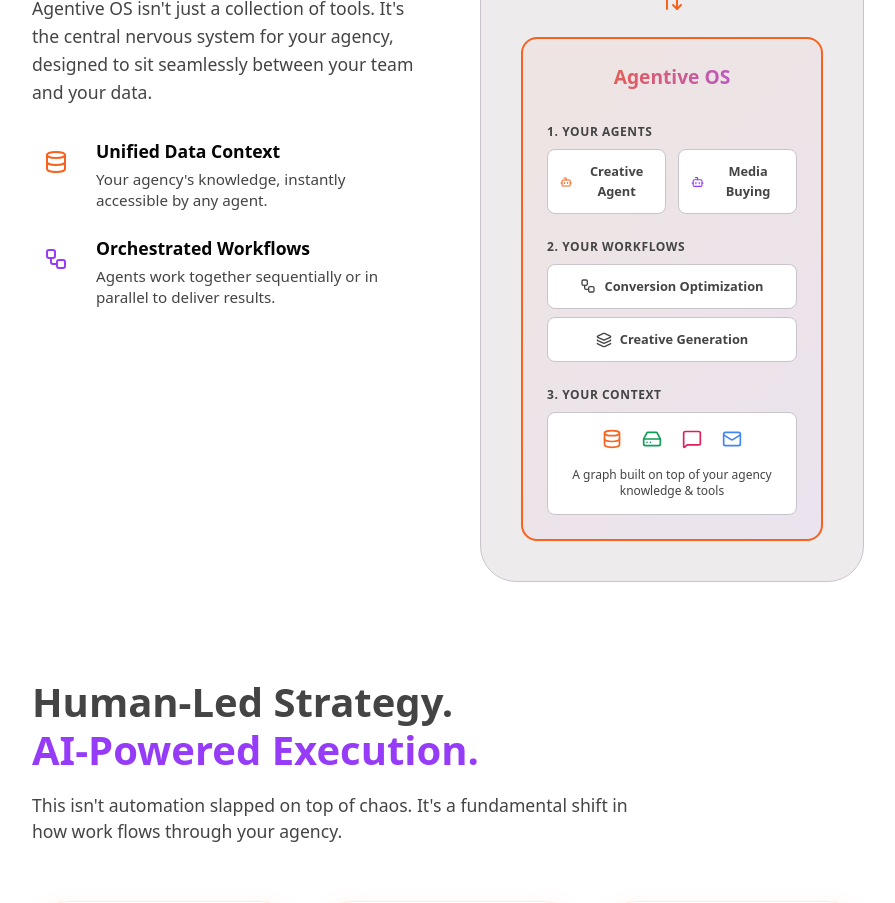
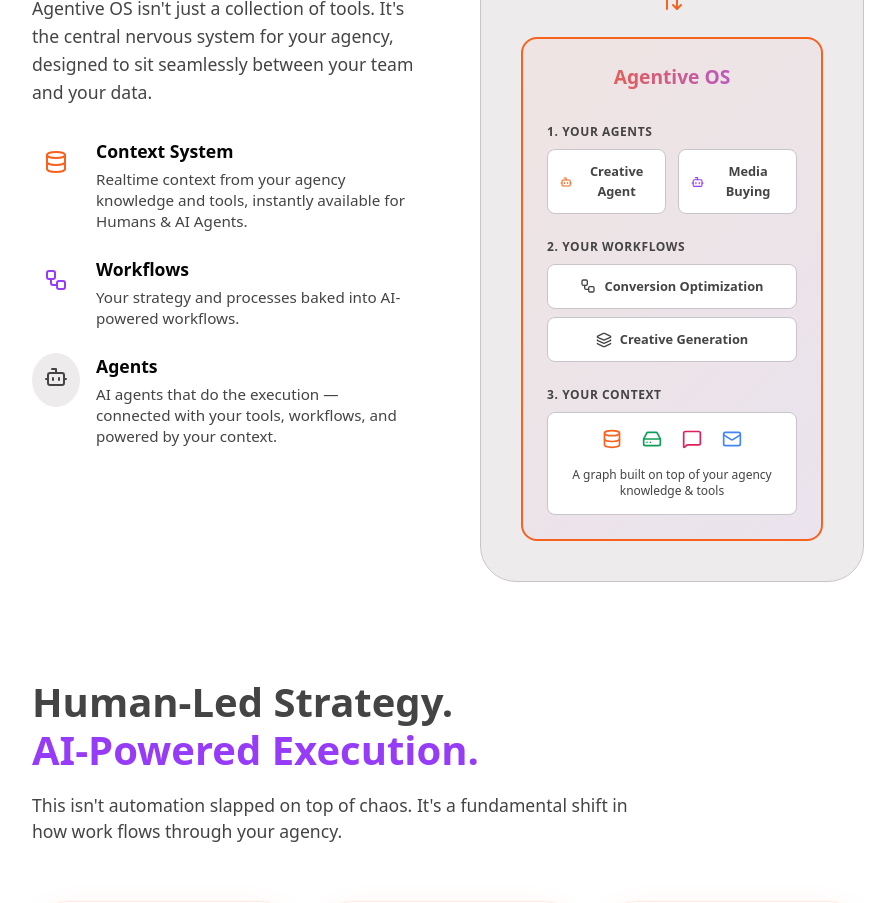
Before and after one commit to somwebster/agentive-os-landing-page, a React (Vite) app: page / in a window 1280 px wide. Shown: the part 2060-2963 px from the top of the page, without its empty margins (320-1215 px from the left). Built offline with nearby package versions, Linux system fonts and the light colour scheme; a web font is replaced by a local one.

Commit message:
UI: Update OperationalLayer text to highlight Context System, Workflows, and Agents

```diff
--- a/src/components/OperationalLayer.tsx
+++ b/src/components/OperationalLayer.tsx
@@ -21,8 +21,8 @@
                 <Database size={24} strokeWidth={2} />
               </div>
               <div>
-                <strong style={{ display: 'block', color: 'var(--neutral-900)', fontSize: '1.1rem', marginBottom: '0.25rem' }}>Unified Data Context</strong>
-                <span style={{ color: 'var(--neutral-700)', fontSize: '0.95rem', lineHeight: 1.4, display: 'block' }}>Your agency's knowledge, instantly accessible by any agent.</span>
+                <strong style={{ display: 'block', color: 'var(--neutral-900)', fontSize: '1.1rem', marginBottom: '0.25rem' }}>Context System</strong>
+                <span style={{ color: 'var(--neutral-700)', fontSize: '0.95rem', lineHeight: 1.4, display: 'block' }}>Realtime context from your agency knowledge and tools, instantly available for Humans & AI Agents.</span>
               </div>
             </li>
             <li style={{ display: 'flex', alignItems: 'flex-start', gap: '1rem' }}>
@@ -30,8 +30,17 @@
                 <Workflow size={24} strokeWidth={2} />
               </div>
               <div>
-                <strong style={{ display: 'block', color: 'var(--neutral-900)', fontSize: '1.1rem', marginBottom: '0.25rem' }}>Orchestrated Workflows</strong>
-                <span style={{ color: 'var(--neutral-700)', fontSize: '0.95rem', lineHeight: 1.4, display: 'block' }}>Agents work together sequentially or in parallel to deliver results.</span>
+                <strong style={{ display: 'block', color: 'var(--neutral-900)', fontSize: '1.1rem', marginBottom: '0.25rem' }}>Workflows</strong>
+                <span style={{ color: 'var(--neutral-700)', fontSize: '0.95rem', lineHeight: 1.4, display: 'block' }}>Your strategy and processes baked into AI-powered workflows.</span>
+              </div>
+            </li>
+            <li style={{ display: 'flex', alignItems: 'flex-start', gap: '1rem' }}>
+              <div style={{ background: 'var(--neutral-100)', color: 'var(--neutral-700)', padding: '0.75rem', borderRadius: '50%' }}>
+                <Bot size={24} strokeWidth={2} />
+              </div>
+              <div>
+                <strong style={{ display: 'block', color: 'var(--neutral-900)', fontSize: '1.1rem', marginBottom: '0.25rem' }}>Agents</strong>
+                <span style={{ color: 'var(--neutral-700)', fontSize: '0.95rem', lineHeight: 1.4, display: 'block' }}>AI agents that do the execution — connected with your tools, workflows, and powered by your context.</span>
               </div>
             </li>
           </ul>
```
